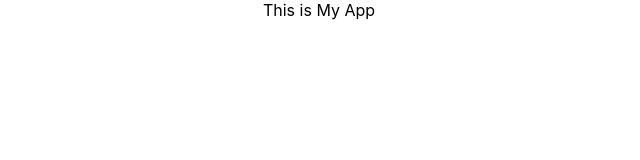
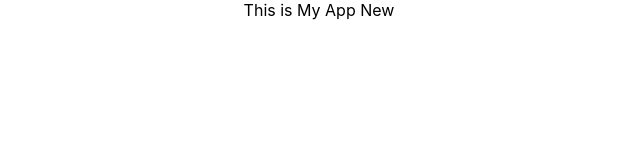
Before and after one commit to harish0609/react-ts-app, a React (Create React App) app: page / in a window 1280 px wide. Shown: the top 160 px of the page, without its empty margins (321-961 px from the left). Built offline with nearby package versions, Linux system fonts and the light colour scheme.

Commit message:
new change

```diff
--- a/src/App.tsx
+++ b/src/App.tsx
@@ -4,7 +4,7 @@ import './App.css';
 function App() {
   return (
     <div className="App">
-      This is My App
+      This is My App New
     </div>
   );
 }
```
